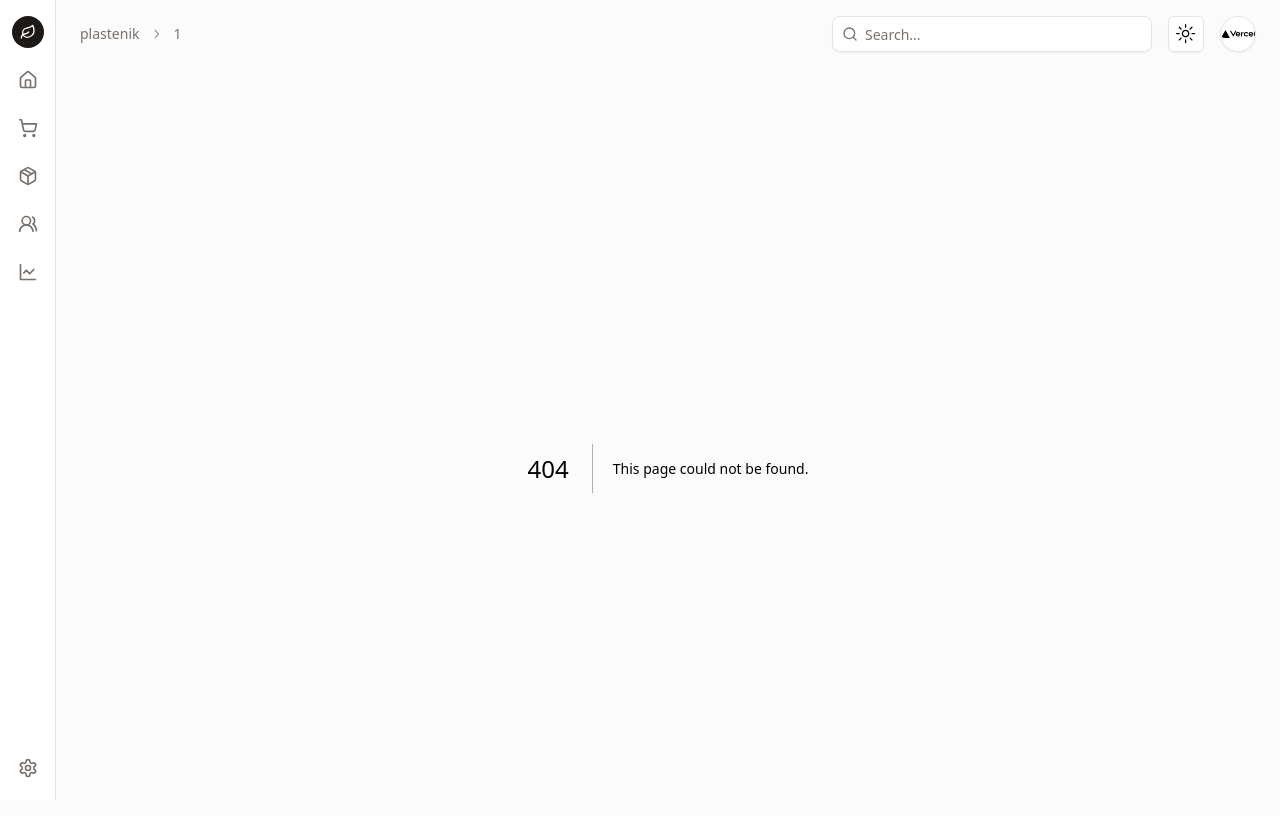
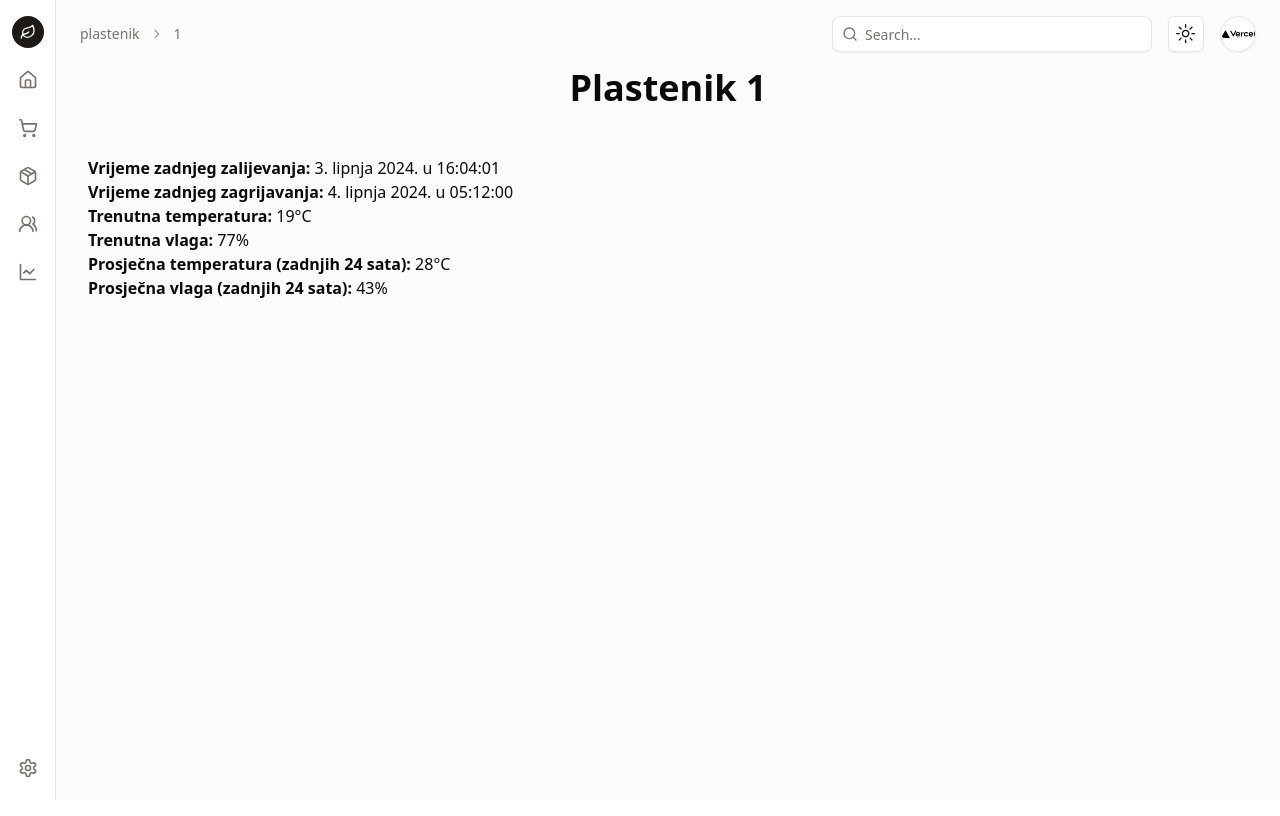
Before and after one commit to BranimirMedvedec/greenhouse-management-system, a Next.js app: page /plastenik/1 in a window 1280 px wide. Before the commit this address had no page. Shown: the top 816 px of the page. Built offline with nearby package versions, Linux system fonts and the light colour scheme.

Commit message:
add greenhouse page

```diff
--- /dev/null
+++ b/app/plastenik/[id]/page.js
@@ -0,0 +1,33 @@
+// PlastenikPage.js
+"use client";
+import { useParams } from 'next/navigation';
+import mockData from '@/mock-data/greenhouseData';
+
+export default function PlastenikPage () {
+  const params = useParams();
+  const { id } = params;
+  const data = mockData.find(plastenik => plastenik.id === parseInt(id));
+
+  if (!data) {
+    return <div>Plastenik nije pronađen</div>;
+  }
+
+  const formatDate = (dateString) => {
+    const options = { year: 'numeric', month: 'long', day: 'numeric', hour: '2-digit', minute: '2-digit', second: '2-digit' };
+    return new Date(dateString).toLocaleString('hr-HR', options);
+  };
+
+  return (
+    <div className="max-w-7xl mx-auto px-8 flex flex-col justify-center">
+      <h1 className="text-center text-4xl font-bold">Plastenik {id}</h1>
+      <div className="text-left mt-12">
+        <p><strong>Vrijeme zadnjeg zalijevanja:</strong> {formatDate(data.lastWatered)}</p>
+        <p><strong>Vrijeme zadnjeg zagrijavanja:</strong> {formatDate(data.lastHeated)}</p>
+        <p><strong>Trenutna temperatura:</strong> {data.currentTemperature}°C</p>
+        <p><strong>Trenutna vlaga:</strong> {data.currentHumidity}%</p>
+        <p><strong>Prosječna temperatura (zadnjih 24 sata):</strong> {data.averageTemperature24h}°C</p>
+        <p><strong>Prosječna vlaga (zadnjih 24 sata):</strong> {data.averageHumidity24h}%</p>
+      </div>
+    </div>
+  );
+}
--- /dev/null
+++ b/mock-data/greenhouseData.js
@@ -0,0 +1,70 @@
+// mockData.js
+
+function getRandomDateInLast24Hours() {
+  const now = new Date();
+  const past24Hours = new Date(now.getTime() - (24 * 60 * 60 * 1000));
+  return new Date(past24Hours.getTime() + Math.random() * (now.getTime() - past24Hours.getTime())).toISOString();
+}
+
+function getRandomInt(min, max) {
+  return Math.floor(Math.random() * (max - min + 1)) + min;
+}
+
+const mockData = [
+  {
+    id: 1,
+    lastWatered: getRandomDateInLast24Hours(),
+    lastHeated: getRandomDateInLast24Hours(),
+    currentTemperature: getRandomInt(18, 30),
+    currentHumidity: getRandomInt(40, 80),
+    averageTemperature24h: getRandomInt(18, 30),
+    averageHumidity24h: getRandomInt(40, 80),
+  },
+  {
+    id: 2,
+    lastWatered: getRandomDateInLast24Hours(),
+    lastHeated: getRandomDateInLast24Hours(),
+    currentTemperature: getRandomInt(18, 30),
+    currentHumidity: getRandomInt(40, 80),
+    averageTemperature24h: getRandomInt(18, 30),
+    averageHumidity24h: getRandomInt(40, 80),
+  },
+  {
+    id: 3,
+    lastWatered: getRandomDateInLast24Hours(),
+    lastHeated: getRandomDateInLast24Hours(),
+    currentTemperature: getRandomInt(18, 30),
+    currentHumidity: getRandomInt(40, 80),
+    averageTemperature24h: getRandomInt(18, 30),
+    averageHumidity24h: getRandomInt(40, 80),
+  },
+  {
+    id: 4,
+    lastWatered: getRandomDateInLast24Hours(),
+    lastHeated: getRandomDateInLast24Hours(),
+    currentTemperature: getRandomInt(18, 30),
+    currentHumidity: getRandomInt(40, 80),
+    averageTemperature24h: getRandomInt(18, 30),
+    averageHumidity24h: getRandomInt(40, 80),
+  },
+  {
+    id: 5,
+    lastWatered: getRandomDateInLast24Hours(),
+    lastHeated: getRandomDateInLast24Hours(),
+    currentTemperature: getRandomInt(18, 30),
+    currentHumidity: getRandomInt(40, 80),
+    averageTemperature24h: getRandomInt(18, 30),
+    averageHumidity24h: getRandomInt(40, 80),
+  },
+  {
+    id: 6,
+    lastWatered: getRandomDateInLast24Hours(),
+    lastHeated: getRandomDateInLast24Hours(),
+    currentTemperature: getRandomInt(18, 30),
+    currentHumidity: getRandomInt(40, 80),
+    averageTemperature24h: getRandomInt(18, 30),
+    averageHumidity24h: getRandomInt(40, 80),
+  },
+];
+
+export default mockData;
```
